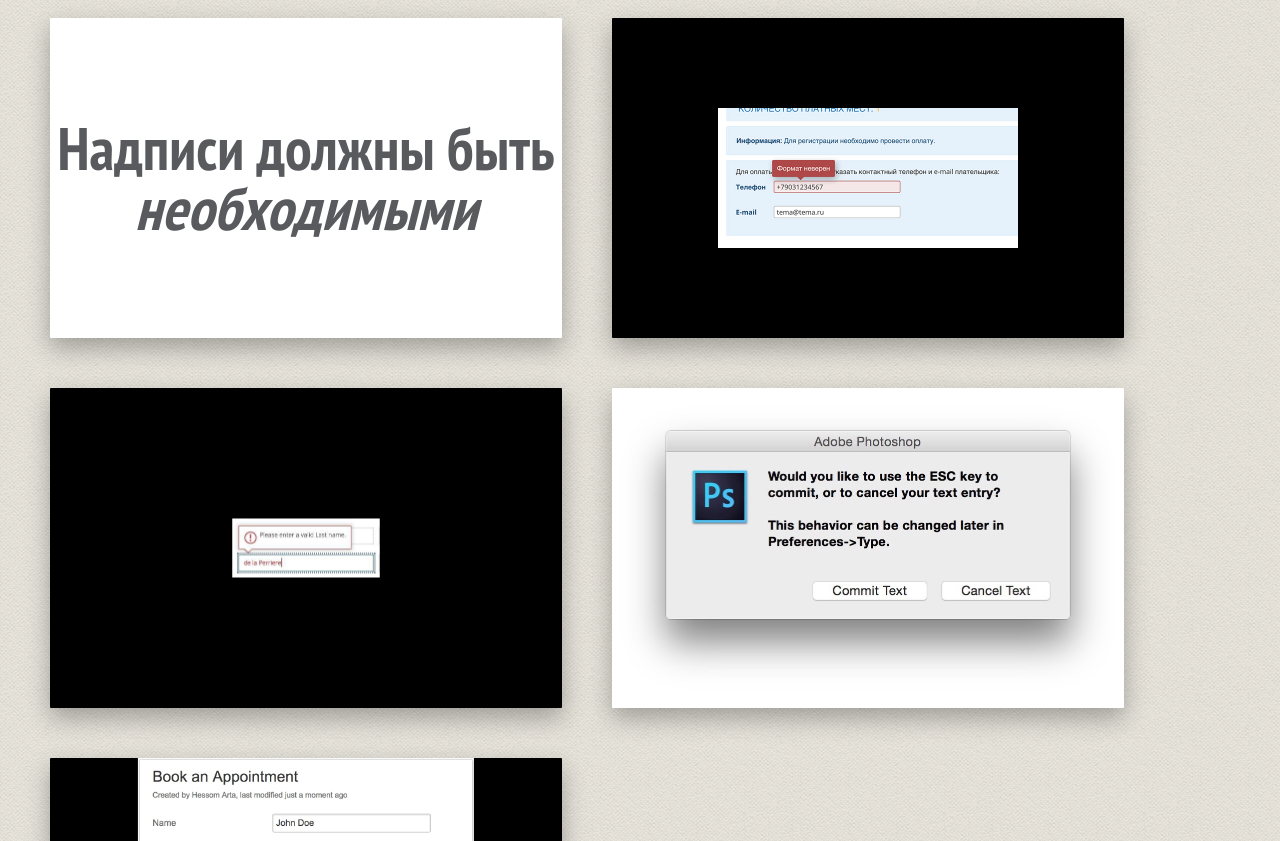
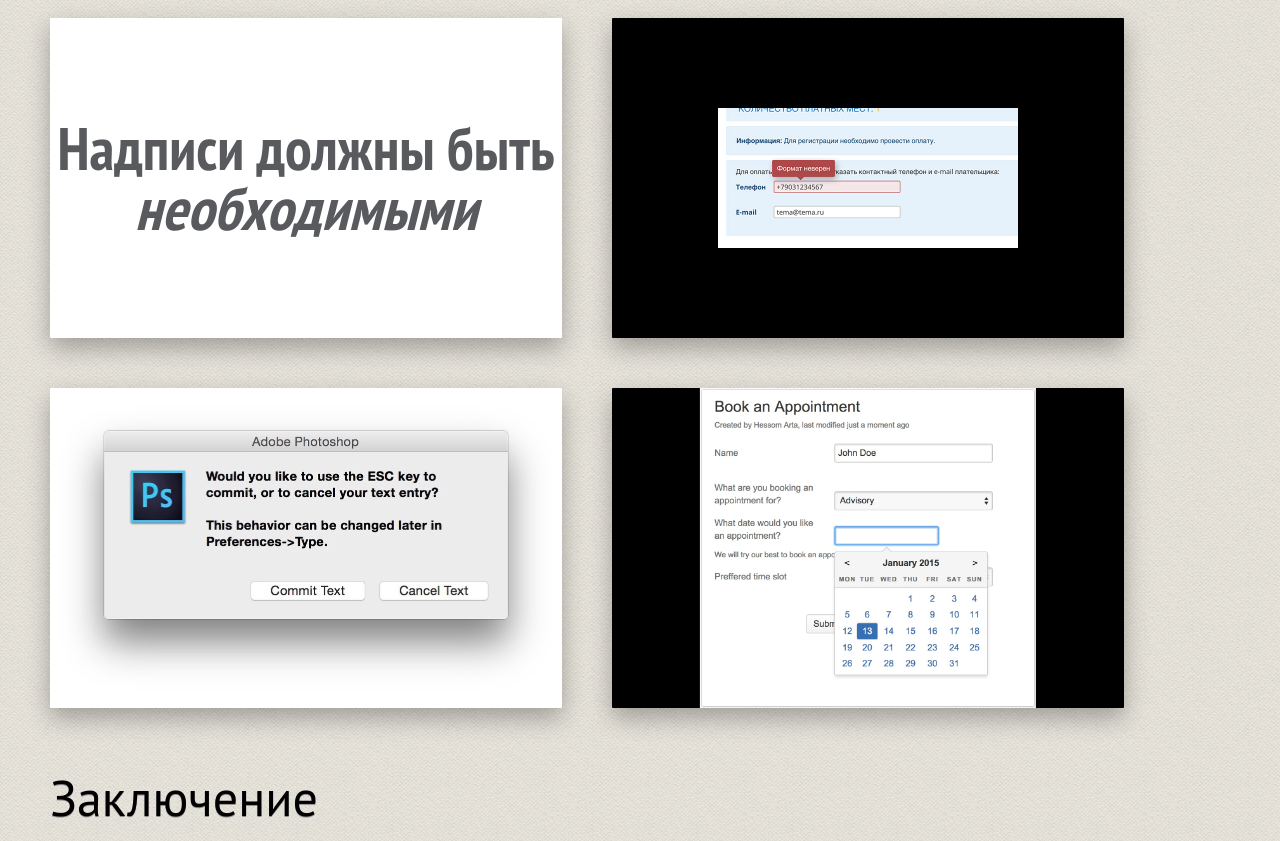
Before and after one commit to igor-shevchenko/interface-copy, a plain HTML site: page index.html in a window 1280 px wide. Shown: the part 11159-12000 px from the top of the page. Drawn offline with Linux system fonts and the light colour scheme.

Commit message:
Update 2017-10-11T16:43:07.853Z

```diff
--- a/index.html
+++ b/index.html
@@ -360,8 +360,6 @@
 		</a>
 	</section>
 
-	<section class="slide black"><img class="cover" src="images/falsehoods.jpeg" alt=""></section>
-
 	<section class="slide"><img class="cover" src="images/adobe-esc.jpeg" alt=""></section>
 
 	<section class="slide black"><img class="cover" src="images/date-picker.jpg" alt="Пользуйтесь визуальными средствами для передачи информации. Если блокировать кнопку отправки формы, то не придется выводить сообщение о том, что заполнены не все поля. Если добавить дейтпикер, то не придется требовать ввести дату в правильном формате."></section>
```
Also changed, not shown: images/falsehoods.jpeg (deleted).
